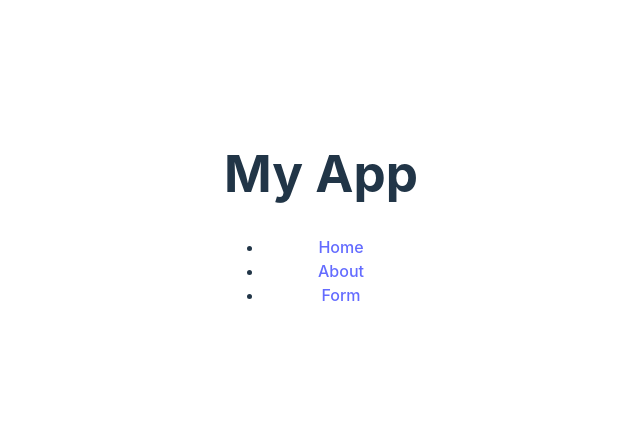
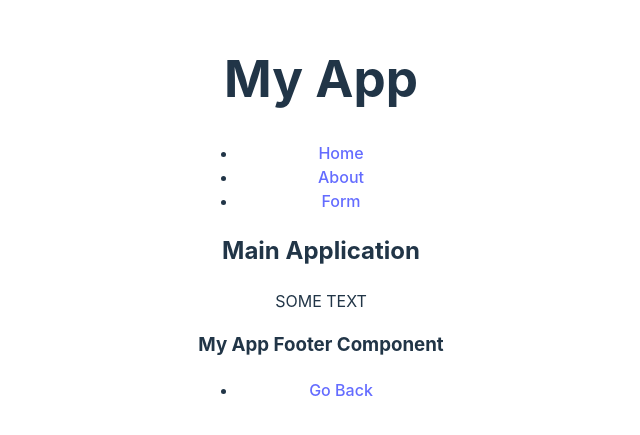
Before and after one commit to kelvinacosta/flatiron-phase-2-react-project-frontend, a React (Vite) app: page / in a window 1280 px wide. Shown: the part 183-618 px from the top of the page, without its empty margins (319-959 px from the left). Built offline with nearby package versions, Linux system fonts and the light colour scheme.

Commit message:
Create main and footer component

```diff
--- a/src/App.jsx
+++ b/src/App.jsx
@@ -1,6 +1,8 @@
 import { useState } from 'react'
 import './App.css'
 import Header from './components/Header'
+import Main from './components/Main'
+import Footer from './components/Footer'
 
 
 function App() {
@@ -9,6 +11,8 @@ function App() {
   return (
     <>
       <Header />
+      <Main />
+      <Footer />
 
     </>
   )
--- /dev/null
+++ b/src/components/Footer.jsx
@@ -0,0 +1,19 @@
+const Footer = () => {
+    return (
+        <>
+        <footer>
+        <h3>My App Footer Component</h3>
+
+            <ul>
+                <li>
+                    <a href="#some-id1">Go Back</a>
+                </li>
+            </ul>
+
+        </footer>
+
+        </>
+    )
+}
+
+export default Footer;
--- /dev/null
+++ b/src/components/Main.jsx
@@ -0,0 +1,15 @@
+const Main = () => {
+    return (
+        <>
+        <main>
+            <h2>Main Application</h2>
+            <p>
+                SOME TEXT
+            </p>
+        </main>
+
+        </>
+    )
+}
+
+export default Main;
```
